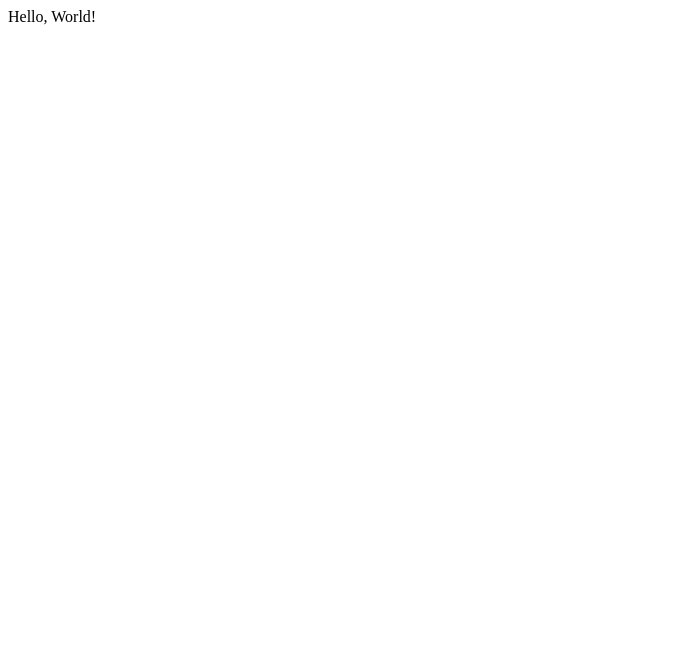
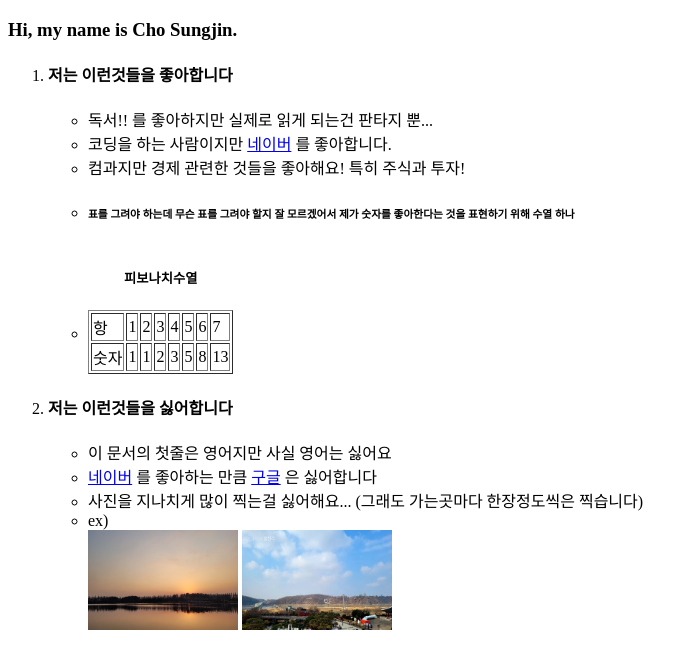
Before and after one commit to 2020147557/HomeworkRepository, a plain HTML site: page index.html in a window 1280 px wide. Shown: the whole page, without its empty margins (0-698 px from the left). Drawn offline with Linux system fonts and the light colour scheme.

Commit message:
Add files via upload

```diff
--- a/index.html
+++ b/index.html
@@ -2,8 +2,51 @@
 <html>
   <head>
     <meta charset="utf-8">
+    <title></title>
   </head>
   <body>
-    Hello, World!
+    <h3>  Hi, my name is Cho Sungjin.</h3>
+    <OL>
+    <LI><h4>저는 이런것들을 좋아합니다</h4></LI>
+       <UL>
+          <LI>독서!! 를 좋아하지만 실제로 읽게 되는건 판타지 뿐...</LI>
+          <LI>코딩을 하는 사람이지만 <a href="http://www.naver.com">네이버</a> 를 좋아합니다.</LI>
+          <LI>컴과지만 경제 관련한 것들을 좋아해요! 특히 주식과 투자!</LI>
+<LI><h6>표를 그려야 하는데 무슨 표를 그려야 할지 잘 모르겠어서 제가 숫자를 좋아한다는 것을 표현하기 위해 수열 하나 </h6><LI>
+    <table border = "1">
+    <caption><h5>피보나치수열</h5></caption>
+    <tbody>
+       <tr>
+          <td>항</td>
+          <td>1</td>
+          <td>2</td>
+          <td>3</td>
+          <td>4</td>
+          <td>5</td>
+          <td>6</td>
+          <td>7</td>
+       </tr>
+       <tr>
+          <td>숫자</td>
+          <td>1</td>
+          <td>1</td>
+          <td>2</td>
+          <td>3</td>
+          <td>5</td>
+          <td>8</td>
+          <td>13</td>
+       </tr>
+    </tbody>
+    </table>
+       </UL>
+    <LI><h4>저는 이런것들을 싫어합니다</h4></LI>
+       <UL>
+          <LI>이 문서의 첫줄은 영어지만 사실 영어는 싫어요</LI>
+          <LI><a href="http://www.naver.com"> 네이버</a> 를 좋아하는 만큼 <a href="http://www.google.com"> 구글</a> 은 싫어합니다</LI>
+          <LI>사진을 지나치게 많이 찍는걸 싫어해요... (그래도 가는곳마다 한장정도씩은 찍습니다)</LI>
+          <LI>ex)</LI>
+          <img src= "picture1.jpg" width="150" height="100">  <img src= "picture2.jpg" width="150" height="100">
+       </UL>
+    </OL>
   </body>
 </html>
```
Also changed, not shown: picture1.jpg (added), picture2.jpg (added).
